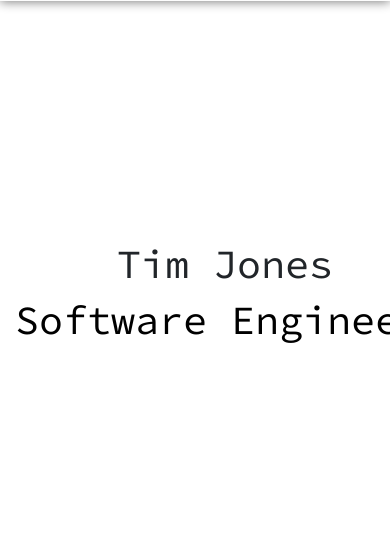
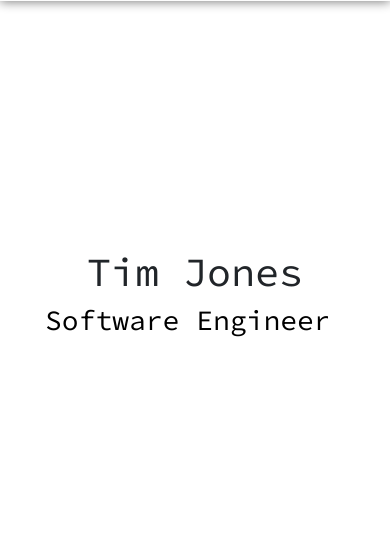
Before and after one commit to timjonez/django_portfolio, a Django app: page / in a window 390 px wide; the page is wider, and only the part inside the window is pictured. Shown: the part 71-613 px from the top of that part. Run offline with Django 3.2, Linux system fonts and the light colour scheme; data comes from the database, SQL or seed files in the repository; some libraries are stand-ins or nearby versions.

Commit message:
[static/css] fix responsive layout for typing effect

```diff
--- a/static/css/base.css
+++ b/static/css/base.css
@@ -7,6 +7,7 @@ html, body{
 .typing-container{
   display: flex;
   justify-content: center;
+  max-width: 100vw;
 }
 
 .typing-box{
@@ -22,6 +23,23 @@ html, body{
     text-align: center;
     animation: caret .5s step-end infinite alternate,
              type 2s steps(17, end);
+}
+
+@media (max-width: 400px) {
+  .typing{
+    font-size: 28px;
+    box-shadow: .2em 0 0 black;
+    width: 283px;
+    overflow: hidden;
+    color: black;
+    white-space: nowrap;
+    text-align: center;
+    animation: caret .5s step-end infinite alternate,
+             type 2s steps(17, end);
+  }
+  .typing-box{
+    width: 300px;
+  }
 }
 
 
```
